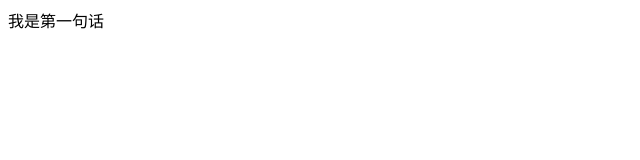
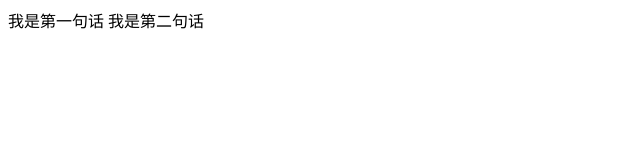
Before and after one commit to Jiuzheyang6/Z-gongzuoku, a plain HTML site: page index.html in a window 1280 px wide. Shown: the whole page, without its empty margins (0-640 px from the left). Drawn offline with Linux system fonts and the light colour scheme.

Commit message:
第二次提交

```diff
--- a/index.html
+++ b/index.html
@@ -7,6 +7,8 @@
 	<body>
 		<div class="qq">
 			我是第一句话
+			我是第二句话
+
 		</div>
 	</body>
 </html>
```
